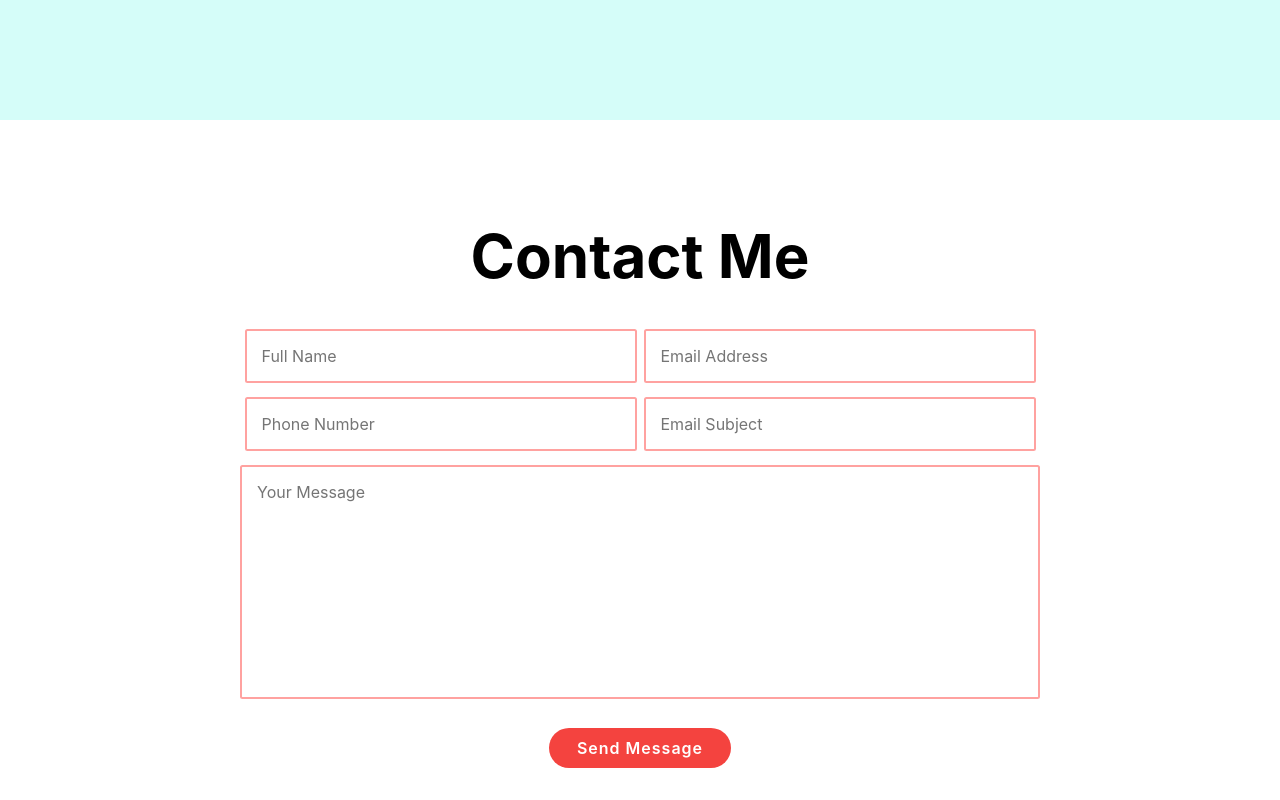
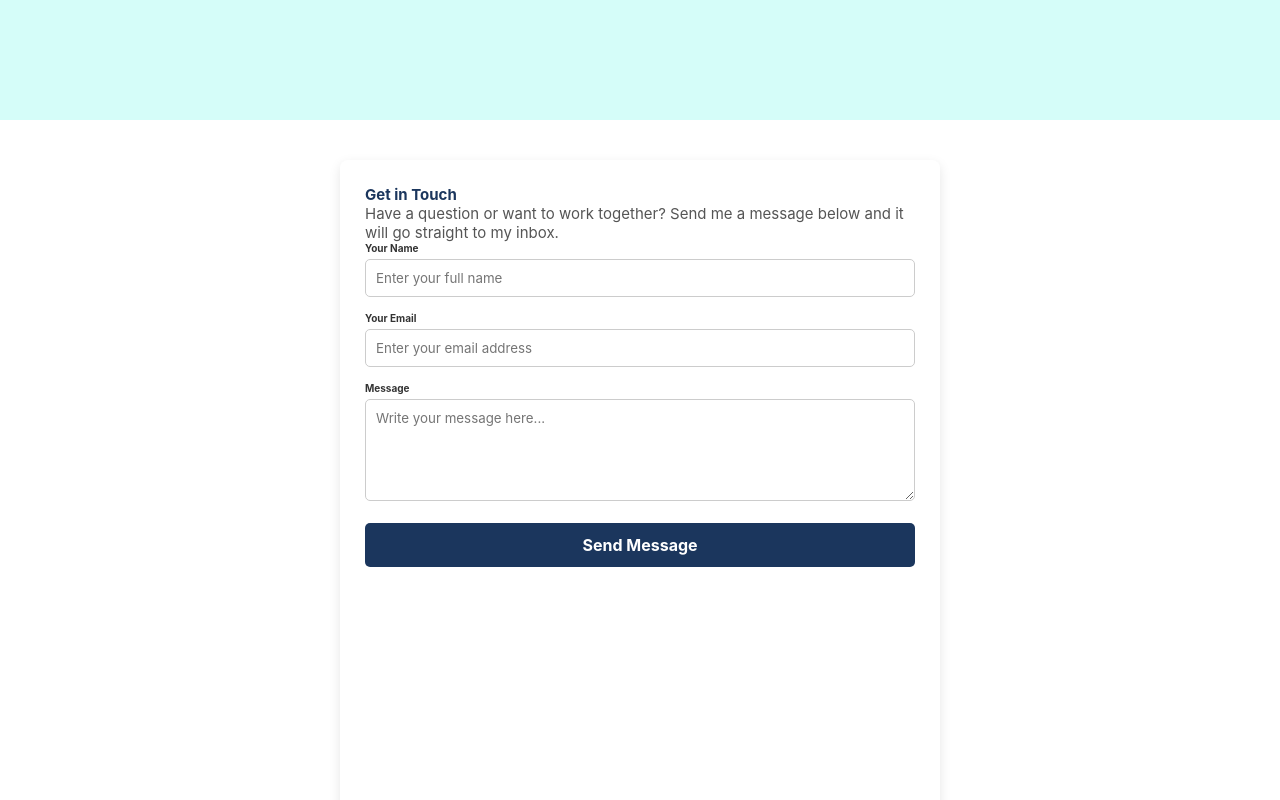
Before and after one commit to gatbelduop/Info, a plain HTML site: page index.html in a window 1280 px wide. Shown: the part 3080-3880 px from the top of the page. Drawn offline with nearby package versions, Linux system fonts and the light colour scheme.

Commit message:
Enhance contact form and styling
Updated contact section with Web3Forms integration and improved styling.

Signed-off-by: GATBEL DUOP CHOL <gatbelduopchol@gmail.com>

```diff
--- a/index.html
+++ b/index.html
@@ -195,21 +195,46 @@
     </section>
 
     <!--------------Contact Section Code----------->
-    <section class="contact" id="contact">
-        <h2 class="heading">Contact Me</h2>
-        <form action="auto">
-            <div class="input-box">
-                <input type="text" placeholder="Full Name" required>
-                <input type="email" placeholder="Email Address" required>
-            </div>
-            <div class="input-box">
-                <input type="number" placeholder="Phone Number" required>
-                <input type="text" placeholder="Email Subject" required>
-            </div>
-            <textarea name="message" id="" cols="30" rows="10" placeholder="Your Message"></textarea>
-            <input type="submit" value="Send Message" class="btn">
-        </form>
-    </section>
+    <section id="contact" style="max-width: 600px; margin: 40px auto; padding: 25px; font-family: Arial, sans-serif; background: #ffffff; border-radius: 8px; box-shadow: 0 4px 12px rgba(0,0,0,0.1);">
+  <h2 style="margin-top: 0; color: #1B365D;">Get in Touch</h2>
+  <p style="color: #555; font-size: 15px;">Have a question or want to work together? Send me a message below and it will go straight to my inbox.</p>
+
+  <form action="https://web3forms.com" method="POST">
+    <!-- Paste your Web3Forms Access Key below -->
+    <input type="hidden" name="access_key" value="6eab1635-9f41-4371-b7c5-56da2859ad76">
+
+    <!-- Custom Email Subject & Sender Name -->
+    <input type="hidden" name="subject" value="New Message from Your GitHub Portfolio">
+    <input type="hidden" name="from_name" value="Portfolio Contact Form">
+
+    <!-- Anti-spam honeypot field -->
+    <input type="checkbox" name="botcheck" style="display: none;">
+
+    <div style="margin-bottom: 15px;">
+      <label for="name" style="display: block; margin-bottom: 5px; font-weight: bold; color: #333;">Your Name</label>
+      <input type="text" id="name" name="name" placeholder="Enter your full name" required
+        style="width: 100%; padding: 10px; border: 1px solid #ccc; border-radius: 5px; box-sizing: border-box;">
+    </div>
+
+    <div style="margin-bottom: 15px;">
+      <label for="email" style="display: block; margin-bottom: 5px; font-weight: bold; color: #333;">Your Email</label>
+      <input type="email" id="email" name="email" placeholder="Enter your email address" required
+        style="width: 100%; padding: 10px; border: 1px solid #ccc; border-radius: 5px; box-sizing: border-box;">
+    </div>
+
+    <div style="margin-bottom: 20px;">
+      <label for="message" style="display: block; margin-bottom: 5px; font-weight: bold; color: #333;">Message</label>
+      <textarea id="message" name="message" rows="5" placeholder="Write your message here..." required
+        style="width: 100%; padding: 10px; border: 1px solid #ccc; border-radius: 5px; box-sizing: border-box;"></textarea>
+    </div>
+
+    <button type="submit"
+      style="background-color: #1B365D; color: #ffffff; padding: 12px 24px; border: none; border-radius: 5px; font-size: 16px; font-weight: bold; cursor: pointer; width: 100%;">
+      Send Message
+    </button>
+  </form>
+</section>
+
 
     <!--------------Footer Section Code----------->
     <footer class="footer">
```
